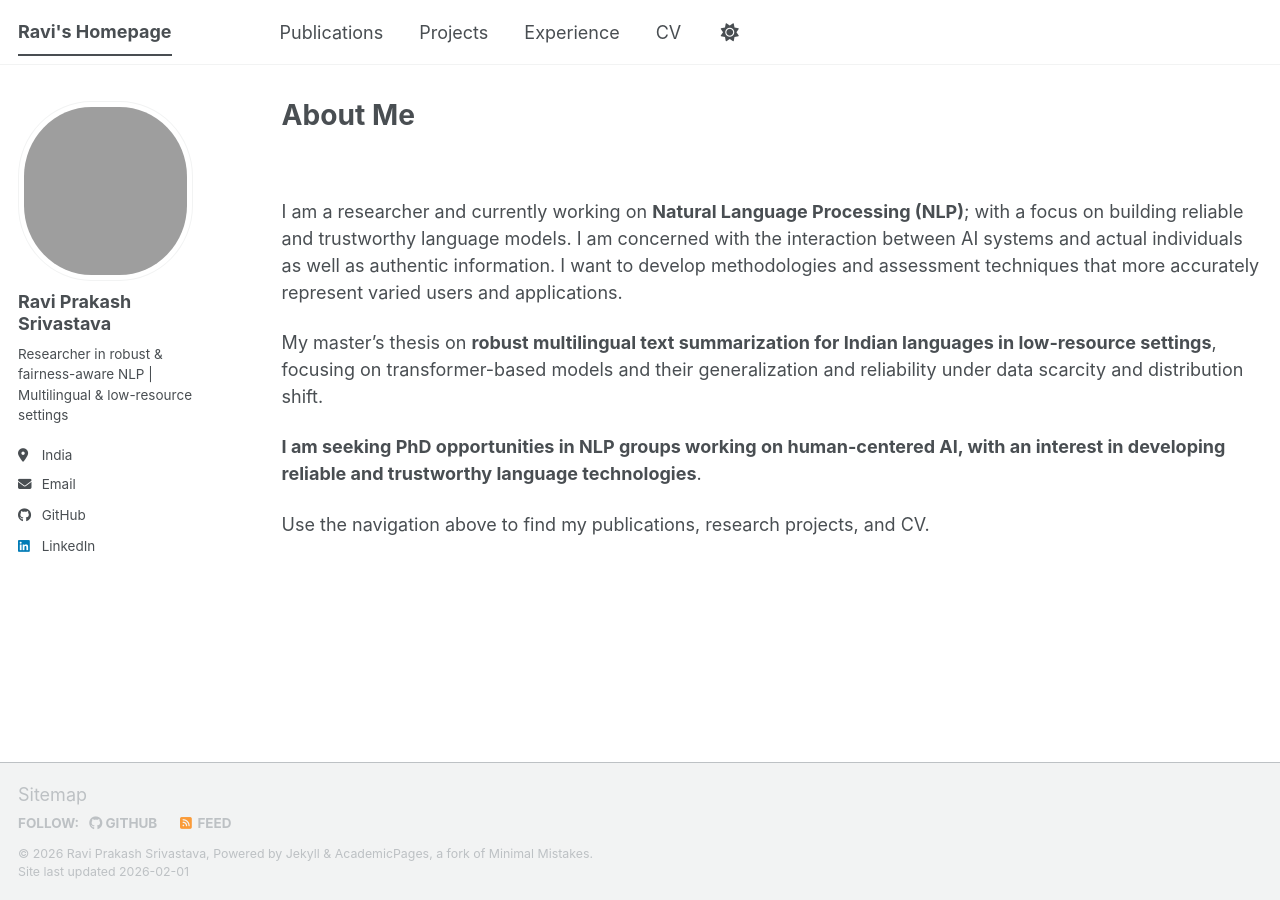
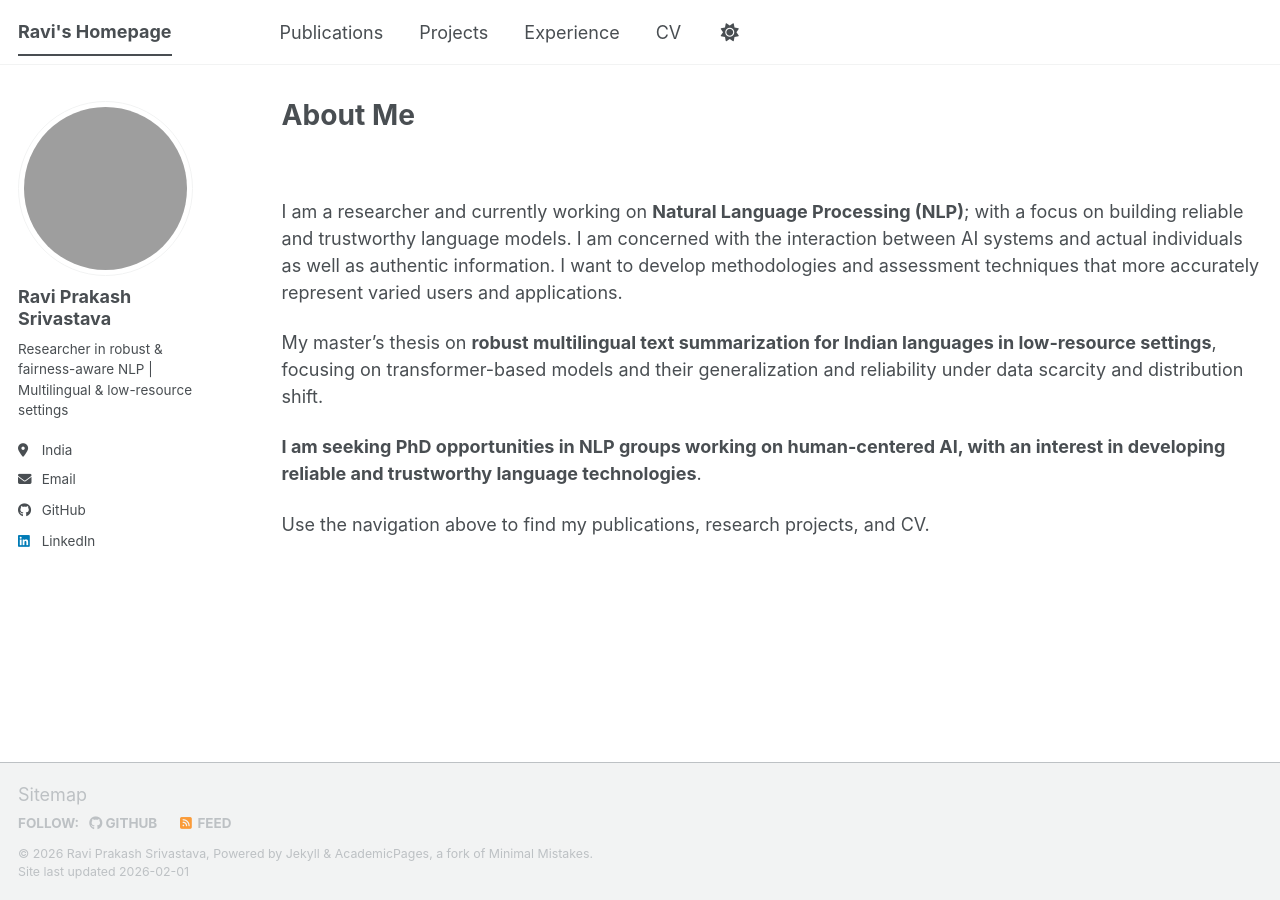
Before and after one commit to t36512401-hue/t36512401-hue.github.io, a Jekyll site: the page built from index.md, in a window 1280 px wide. Built offline with Jekyll 4.4.1, drawn with Linux system fonts in a browser that asks for light colours; a script bundle is joined from its source files by our own code; library files that are not in the unit come from our copies.

Commit message:
Update main.scss

```diff
--- a/assets/css/main.scss
+++ b/assets/css/main.scss
@@ -43,8 +43,8 @@
 
 /* ===== Profile avatar override ===== */
 .author__avatar img {
-  width: 180px;
-  height: 180px;
-  border-radius: 42%;   /* natural, not coin-like */
+  width: 175px;
+  height: 175px;
+  border-radius: 50%;   /* perfect circle */
   object-fit: cover;
 }
```
